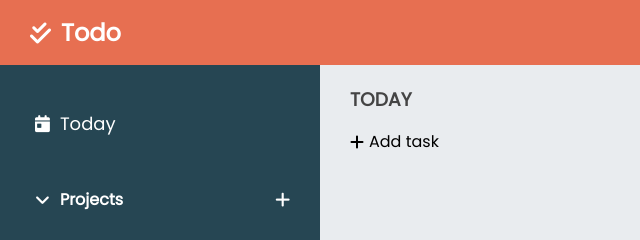
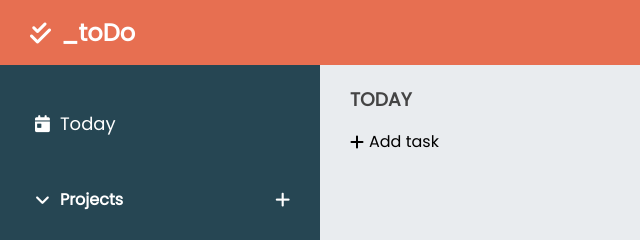
Before and after one commit to anthonyonorato/to-do-list, a website built with webpack: page dist/index.html in a window 1280 px wide. Shown: the top 240 px of the page, 0-640 px from the left. Built offline with nearby package versions, Linux system fonts and the light colour scheme.

Commit message:
edit title

```diff
--- a/dist/index.html
+++ b/dist/index.html
@@ -21,7 +21,7 @@
   <body>
     <header class="header">
       <nav class="nav">
-        <h1 class="nav__title"><i class="fa-solid fa-check-double"></i>Todo</h1>
+        <h1 class="nav__title"><i class="fa-solid fa-check-double"></i>_toDo</h1>
       </nav>
     </header>
     <main class="main">
```
